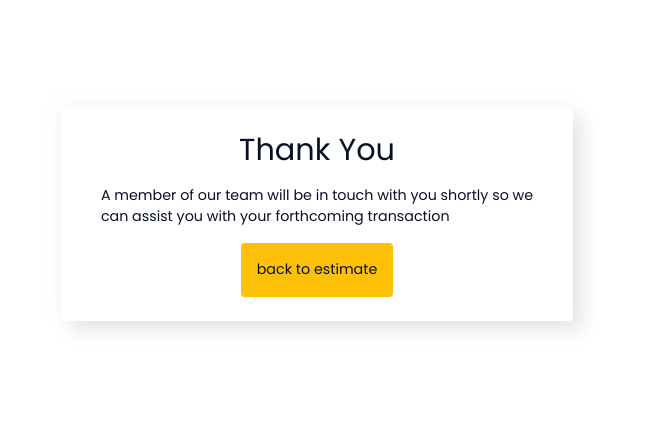
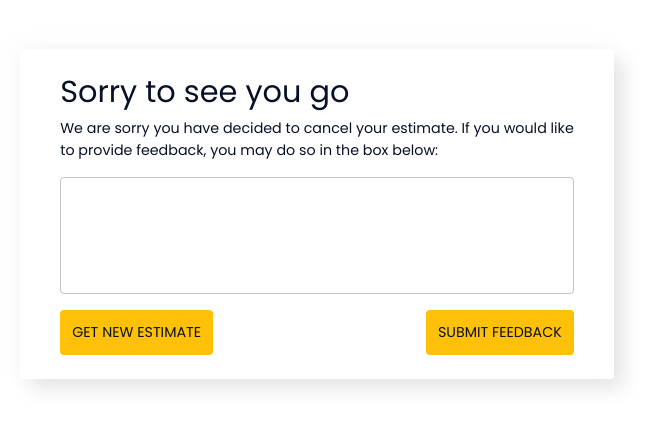
Before and after one commit to tek-juice/Quote-tool, a React (Vite) app: page /buying/yes in a window 1280 px wide. Shown: the part 186-614 px from the top of the page, without its empty margins (323-978 px from the left). Built offline with nearby package versions, Linux system fonts and the light colour scheme.

Commit message:
added the cancel estimate screen

```diff
--- /dev/null
+++ b/src/components/Buying/CancelEstimation.tsx
@@ -0,0 +1,45 @@
+import { Box, Typography, TextField } from "@mui/material";
+import { useEffect, useState } from "react";
+import CustomButton from "../common/CustomButton";
+
+const NewBuildConfirmation = () => {
+
+  const [submitting, setSubmitting] = useState(true);
+
+  useEffect(()=>{
+    if(submitting){
+      setTimeout(()=>{
+        setSubmitting(false)
+      }, 2000)
+    }
+  }
+  ,[submitting])
+
+  return (
+    <Box
+      className="shadow"
+      sx={{
+        borderRadius: 1,
+      }}
+      display={"flex"}
+      alignItems={"center"}
+      justifyContent={"center"}
+    >
+      <Box sx={{ px: 5, py: 3 }} alignItems={"center"}>
+
+       <Typography variant="h4">Sorry  to see you go</Typography>
+       <Typography sx={{mt:1}}>We are sorry you have decided to cancel your estimate. If you would like <br /> to provide feedback, you may do so in the box below:</Typography>
+
+       <TextField sx={{my:2}} fullWidth multiline rows={4}/>
+
+       <Box display={"flex"} alignItems={"center"} justifyContent={"space-between"}>
+        <CustomButton title="GET NEW ESTIMATE"/>
+        <CustomButton title="SUBMIT FEEDBACK"/>
+       </Box>
+
+      </Box>
+    </Box>
+  );
+};
+
+export default NewBuildConfirmation;
--- a/src/pages/Buying/Index.tsx
+++ b/src/pages/Buying/Index.tsx
@@ -6,6 +6,7 @@ import About from "../../components/Buying/About"
 import CostEstimates from "../../components/Buying/CostEstimates"
 import Confirmation from "../../components/Buying/Confirmation"
 import Final from "../../components/Buying/Final"
+import CancelEstimation from "../../components/Buying/CancelEstimation"
 
 const Index = () => {
 
@@ -42,6 +43,10 @@ const Index = () => {
             ?
               <Final/>
             :
+            activeStep == -1
+            ?
+            <CancelEstimation/>
+            :
           ""
 
   )
--- a/src/store/data.ts
+++ b/src/store/data.ts
@@ -4,7 +4,7 @@ import { State, Store } from "../types";
 const initialState: State = {
 
     // stepper  data
-    activeStep: 4,
+    activeStep: -1,
     steps: [
         'purchase details',
         'About you',
```
